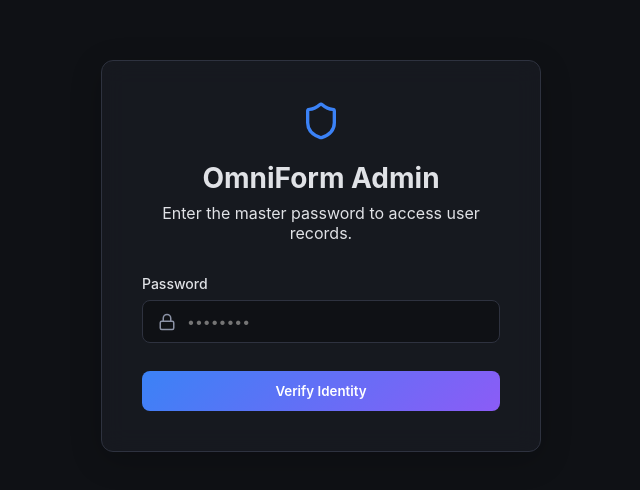
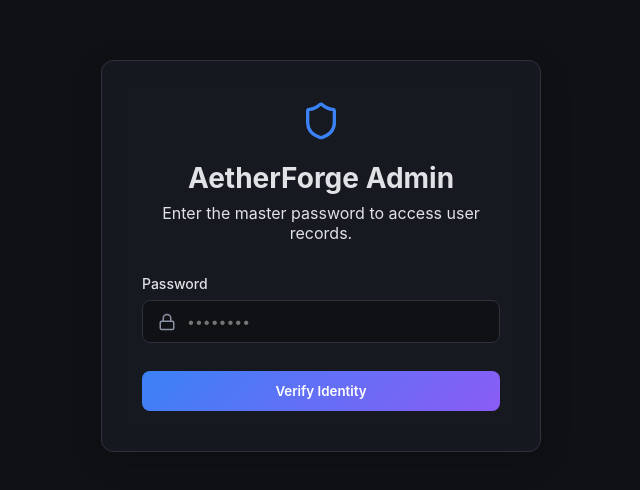
Before and after one commit to Nishitiyer/AetherForge, a React (Vite) app: page /admin in a window 1280 px wide. Shown: the part 144-634 px from the top of the page, without its empty margins (319-959 px from the left). Built offline with nearby package versions, Linux system fonts and the light colour scheme.

Commit message:
chore: final rebranding to AetherForge

```diff
--- a/index.html
+++ b/index.html
@@ -4,7 +4,7 @@
     <meta charset="UTF-8" />
     <link rel="icon" type="image/svg+xml" href="/vite.svg" />
     <meta name="viewport" content="width=device-width, initial-scale=1.0" />
-    <title>OmniForm - AI 3D Creation Platform</title>
+    <title>AetherForge - AI 3D Creation Platform</title>
   </head>
   <body>
     <div id="root"></div>
--- a/src/components/common/Navbar.jsx
+++ b/src/components/common/Navbar.jsx
@@ -9,7 +9,7 @@ const Navbar = () => {
       <div className="navbar-container">
         <Link to="/" className="navbar-brand">
           <Box className="brand-icon text-gradient" />
-          <span className="brand-name">OmniForm</span>
+          <span className="brand-name">AetherForge</span>
         </Link>
         <div className="navbar-links">
           <a href="#features">Features</a>
--- a/src/components/landing/FeatureGrid.jsx
+++ b/src/components/landing/FeatureGrid.jsx
@@ -11,7 +11,7 @@ const features = [
   {
     icon: <LayoutTemplate size={24} />,
     title: 'Cinematic Environment Generation',
-    description: 'Describe complex scenes—from cyberpunk streets to fantasy castles. OmniForm handles lighting, scattering, and atmopsherics.'
+    description: 'Describe complex scenes—from cyberpunk streets to fantasy castles. AetherForge handles lighting, scattering, and atmopsherics.'
   },
   {
     icon: <Workflow size={24} />,
--- a/src/components/landing/Footer.jsx
+++ b/src/components/landing/Footer.jsx
@@ -10,7 +10,7 @@ const Footer = () => {
           <div className="footer-brand-col">
             <div className="navbar-brand" style={{ marginBottom: '1.5rem' }}>
               <Box className="brand-icon text-gradient" />
-              <span className="brand-name">OmniForm</span>
+              <span className="brand-name">AetherForge</span>
             </div>
             <p className="footer-description">
               The next-generation AI-native 3D creation platform. Generate, edit, and export production-ready assets with the power of natural language.
@@ -57,7 +57,7 @@ const Footer = () => {
         </div>
 
         <div className="footer-bottom">
-          <p>&copy; {new Date().getFullYear()} OmniForm AI Inc. All rights reserved.</p>
+          <p>&copy; {new Date().getFullYear()} AetherForge AI Inc. All rights reserved.</p>
           <div className="legal-links">
             <a href="#">Privacy Policy</a>
             <a href="#">Terms of Service</a>
--- a/src/pages/AdminPortal.jsx
+++ b/src/pages/AdminPortal.jsx
@@ -35,7 +35,7 @@ const AdminPortal = () => {
         <div className="auth-container glass-panel">
           <div className="auth-header">
             <Shield size={40} className="text-primary" style={{marginBottom: '1rem'}} />
-            <h2>OmniForm Admin</h2>
+            <h2>AetherForge Admin</h2>
             <p>Enter the master password to access user records.</p>
           </div>
 
--- a/src/pages/Auth.jsx
+++ b/src/pages/Auth.jsx
@@ -58,7 +58,7 @@ const Auth = () => {
               <ShieldCheck size={32} />
             </div>
           </div>
-          <h2>{isLogin ? 'Welcome Back' : 'Join OmniForm'}</h2>
+          <h2>{isLogin ? 'Welcome Back' : 'Join AetherForge'}</h2>
           <p>{isLogin ? 'Enter your credentials to continue' : 'Start your AI-powered 3D journey today'}</p>
         </div>
 
--- a/src/pages/Dashboard.jsx
+++ b/src/pages/Dashboard.jsx
@@ -31,7 +31,7 @@ const Dashboard = () => {
       <aside className="dash-sidebar glass-panel">
         <Link to="/" className="navbar-brand dash-brand">
           <Box className="brand-icon text-gradient" size={24} />
-          <span className="brand-name">OmniForm</span>
+          <span className="brand-name">AetherForge</span>
         </Link>
 
         <nav className="dash-nav">
--- a/src/pages/Onboarding.jsx
+++ b/src/pages/Onboarding.jsx
@@ -39,7 +39,7 @@ const Onboarding = () => {
           {step === 1 && (
             <div className="step-content animate-in">
               <h2>What's your 3D experience level?</h2>
-              <p>Tailor OmniForm's interface to match your workflow.</p>
+              <p>Tailor AetherForge's interface to match your workflow.</p>
 
               <div className="options-grid">
                 <OptionCard
```
Also changed, not shown: 1 other file (tests, documents, lock files or other folders).
